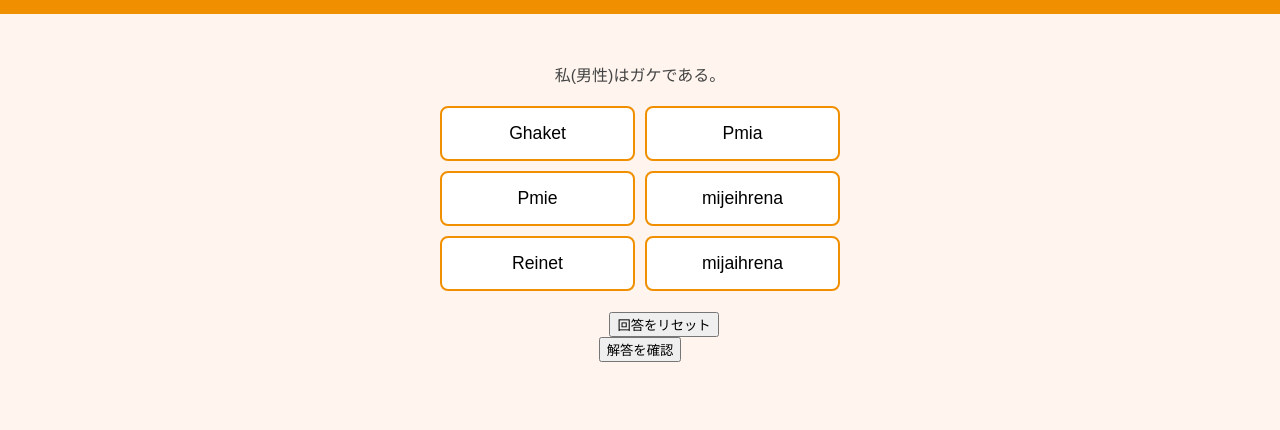
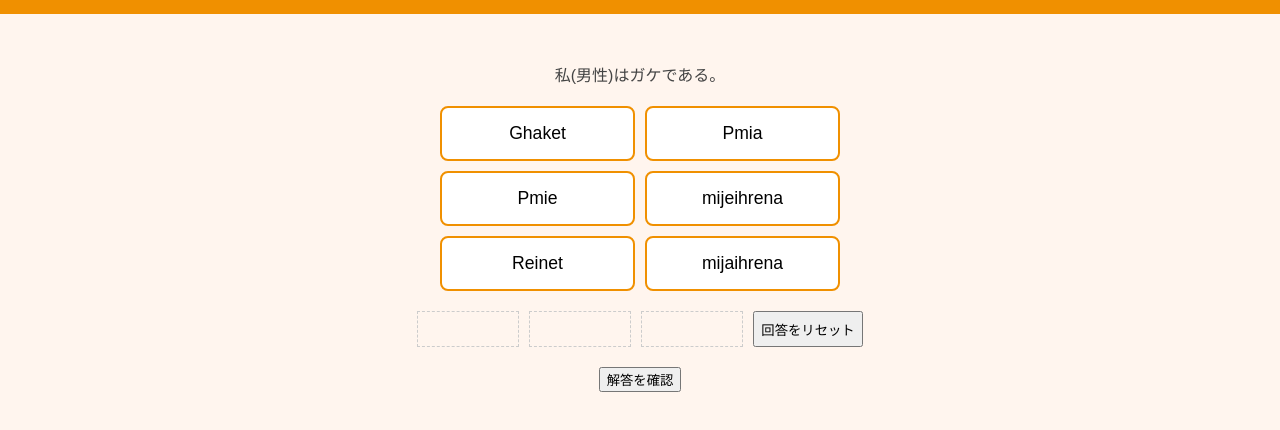
Before and after one commit to SoshuKo/Knlingo, a plain HTML site: page grammarlessons/grammarlesson1.html in a window 1280 px wide. Shown: the part 120-550 px from the top of the page. Drawn offline with Linux system fonts and the light colour scheme.

Commit message:
Update style.css

```diff
--- a/css/style.css
+++ b/css/style.css
@@ -216,3 +216,22 @@ audio::-webkit-media-controls-timeline {
 audio::-webkit-media-controls-timeline-played {
     background-color: #F09000;
 }
+
+#answer-container {
+    display: flex;
+    justify-content: center;
+    gap: 10px;
+    margin: 20px 0;
+}
+
+#answer-container span {
+    border: 1px dashed #ccc;
+    padding: 5px 10px;
+    min-width: 80px;
+    text-align: center;
+    cursor: pointer;
+}
+
+#answer-container span.filled {
+    border: 1px solid #F09000;
+}
```
